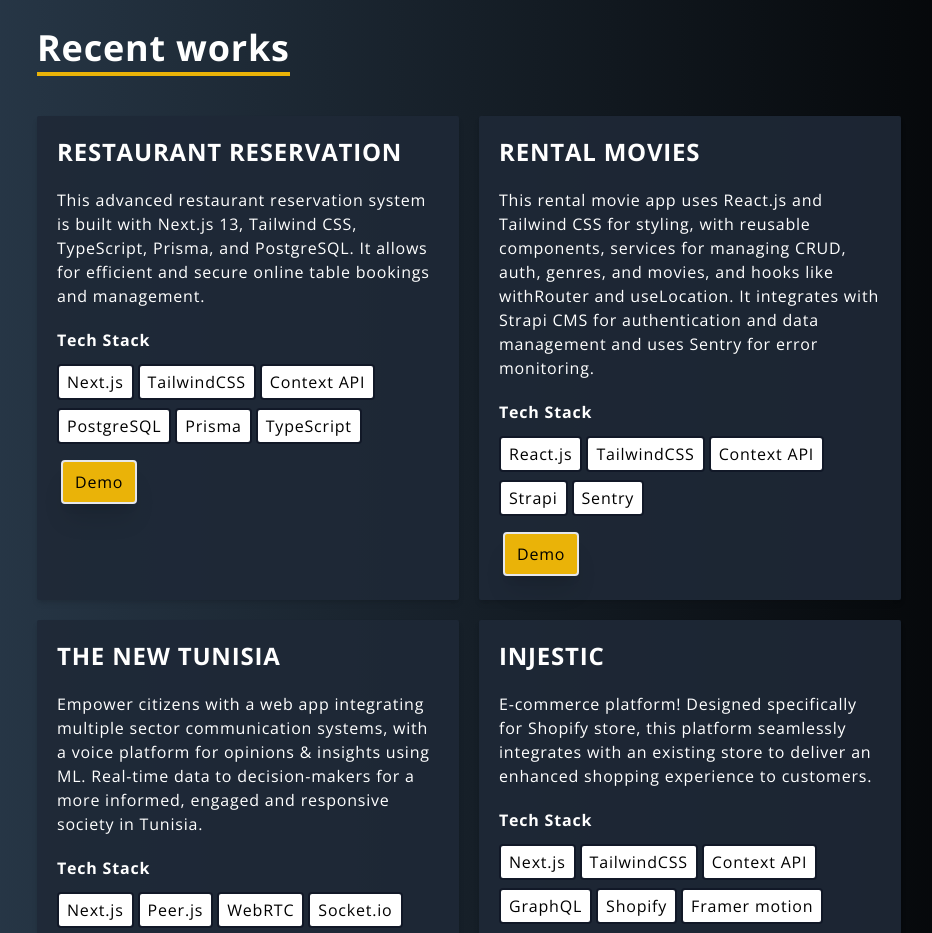
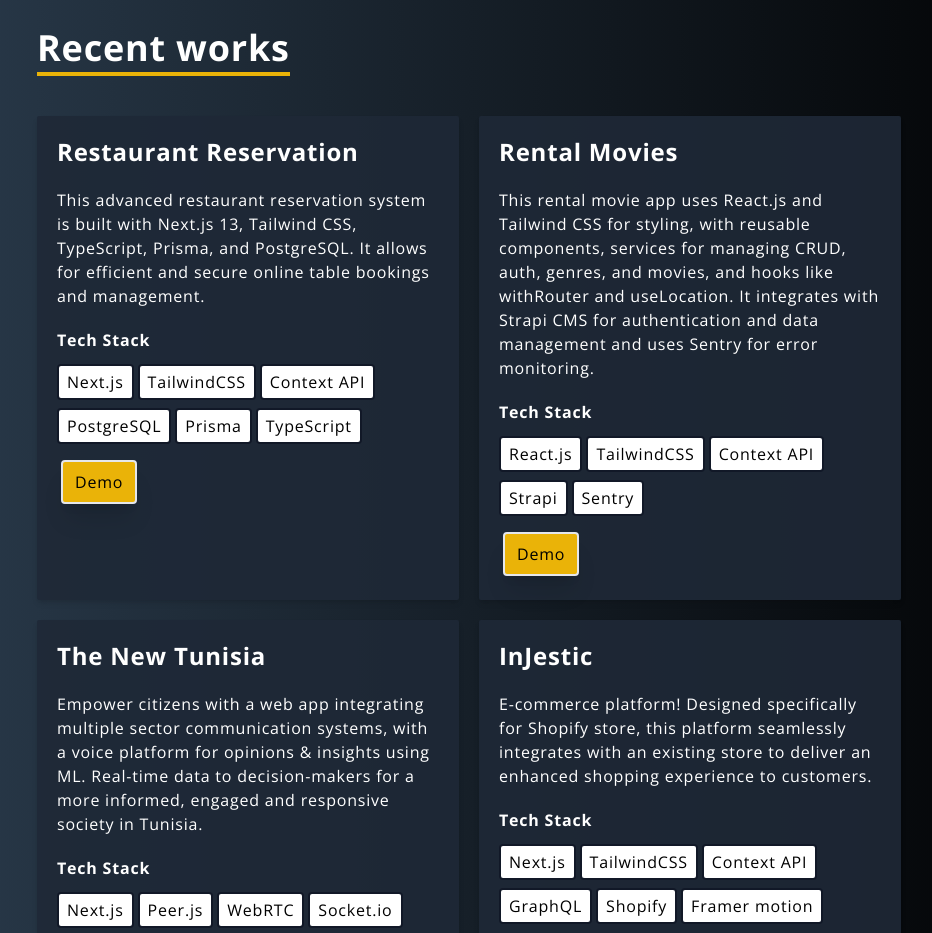
Before and after one commit to Walidhamdidev/Next.js_portfolio, a Next.js app: page / in a window 1280 px wide. Shown: the part 820-1753 px from the top of the page, without its empty margins (171-1103 px from the left). Built offline with nearby package versions, Linux system fonts and the light colour scheme.

Commit message:
add project

```diff
--- a/components/Project.js
+++ b/components/Project.js
@@ -32,7 +32,7 @@
       // cursor-pointer
       className="w-full h-full p-5 cursor-pointer bg-gray-800 bg-opacity-90 text-white  rounded-sm shadow-md "
     >
-      <p className="font-bold text-2xl uppercase mb-5">{title}</p>
+      <p className="font-bold text-2xl  mb-5">{title}</p>
       <p>{description}</p>
       <div className="mt-5">
         <p className="pb-2 font-semibold">Tech Stack</p>
--- a/components/Projects.js
+++ b/components/Projects.js
@@ -1,4 +1,6 @@
+import Link from "next/link";
 import Project from "../components/Project";
+import { useState } from "react";
 
 const items = [
   {
@@ -14,6 +16,7 @@
     ],
     description:
       "This advanced restaurant reservation system is built with Next.js 13, Tailwind CSS, TypeScript, Prisma, and PostgreSQL. It allows for efficient and secure online table bookings and management.",
+    type: "web",
   },
   {
     title: "Rental Movies",
@@ -27,6 +30,7 @@
     ],
     description:
       "This rental movie app uses React.js and Tailwind CSS for styling, with reusable components, services for managing CRUD, auth, genres, and movies, and hooks like withRouter and useLocation. It integrates with Strapi CMS for authentication and data management and uses Sentry for error monitoring.",
+    type: "web",
   },
 
   {
@@ -47,6 +51,7 @@
     ],
     description:
       "Empower citizens with a web app integrating multiple sector communication systems, with a voice platform for opinions & insights using ML. Real-time data to decision-makers for a more informed, engaged and responsive society in Tunisia.",
+    type: "web",
   },
   {
     title: "InJestic",
@@ -61,19 +66,96 @@
     ],
     description:
       "E-commerce platform! Designed specifically for Shopify store, this platform seamlessly integrates with an existing store to deliver an enhanced shopping experience to customers.",
+    type: "web",
+  },
+  {
+    title: "Zoned Express app",
+    url: "https://github.com/walid-hamdi/Flutter_zoned_express",
+    stacks: [
+      { title: "Flutter" },
+      { title: "Firebase" },
+      { title: "Provider" },
+    ],
+    description:
+      "A platform for subscribing to newsletters covering design, tech, marketing and more. Easy to use interface with search, newsletter cards and horizontal list.",
+    type: "mobile",
+  },
+  {
+    title: "Done With It app",
+    url: "https://github.com/walid-hamdi/ReactNative_donewithit",
+    stacks: [
+      { title: "React Native" },
+      { title: "Strapi" },
+      { title: "Context API" },
+      { title: "TypeScript" },
+    ],
+    description:
+      "This React Native app is designed for users to easily sell their used goods. The app allows sellers to upload product details and images, set prices, and manage orders. Buyers can search for items by category and location, view product details, and make purchases using secure payment methods. The app also supports push notifications.",
+    type: "mobile",
+  },
+  {
+    title: "Online Therapy app",
+    url: "https://github.com/walid-hamdi/Flutter_emotionAi",
+    stacks: [
+      { title: "Flutter" },
+      { title: "Express.js" },
+      { title: "WebRTC" },
+      { title: "Socket.IO" },
+      { title: "Tensorflow" },
+      { title: "BLoC" },
+      { title: "Sentry" },
+      { title: "AWS" },
+      { title: "CI/CD" },
+      { title: "Figma" },
+    ],
+    description:
+      "The Virtual Emotion Coach & Online Therapy app offers emotional insights through your camera and access to licensed therapists for online therapy sessions. Convenient and accessible mental health support for your emotional well-being.",
+    type: "mobile",
+  },
+  {
+    title: "News app",
+    url: "https://github.com/walid-hamdi/Flutter_news",
+    stacks: [{ title: "Flutter" }, { title: "BLoc" }],
+    description:
+      "Lorem ipsum dolor sit amet consectetur adipisicing elit. Perspiciatis commodi rerum cumque sit tempora. Maxime ullam vitae nemo sint pariatur.",
+    type: "mobile",
   },
 ];
 
 const Projects = () => {
+  // const [projectType, setProjectType] = useState("web");
+
+  // const styleProjectFilter = (type) => {
+  //   return `inline-block border-2 m-1 cursor-pointer shadow-xl ${
+  //     type === "web" ? "bg-blue-700" : "bg-blue-500"
+  //   }
+  // text-white hover:scale-105 px-3 py-2 rounded
+  // transition `;
+  // };
+
   return (
     <div className=" mx-auto lg:px-52 px-7" id="projects">
       <h1 className="border-b-4 inline-flex pb-1  text-white  mb-10 font-bold text-3xl md:text-4xl  border-yellow-500">
         Recent works
       </h1>
 
+      {/* <div className="mb-3">
+        <span
+          onClick={() => setProjectType("web")}
+          className={styleProjectFilter("web")}
+        >
+          Web apps
+        </span>
+        <span
+          onClick={() => setProjectType("mobile")}
+          className={styleProjectFilter("mobile")}
+        >
+          Mobile apps
+        </span>
+      </div> */}
       <div className="grid gap-5   md:grid-cols-2 ">
         {items.map((item) => {
-          return (
+          return item.type === "web" ? (
             <Project
               key={item.title}
               title={item.title}
@@ -81,7 +163,7 @@
               stacks={item.stacks}
               description={item.description}
             />
-          );
+          ) : null;
         })}
       </div>
     </div>
```
